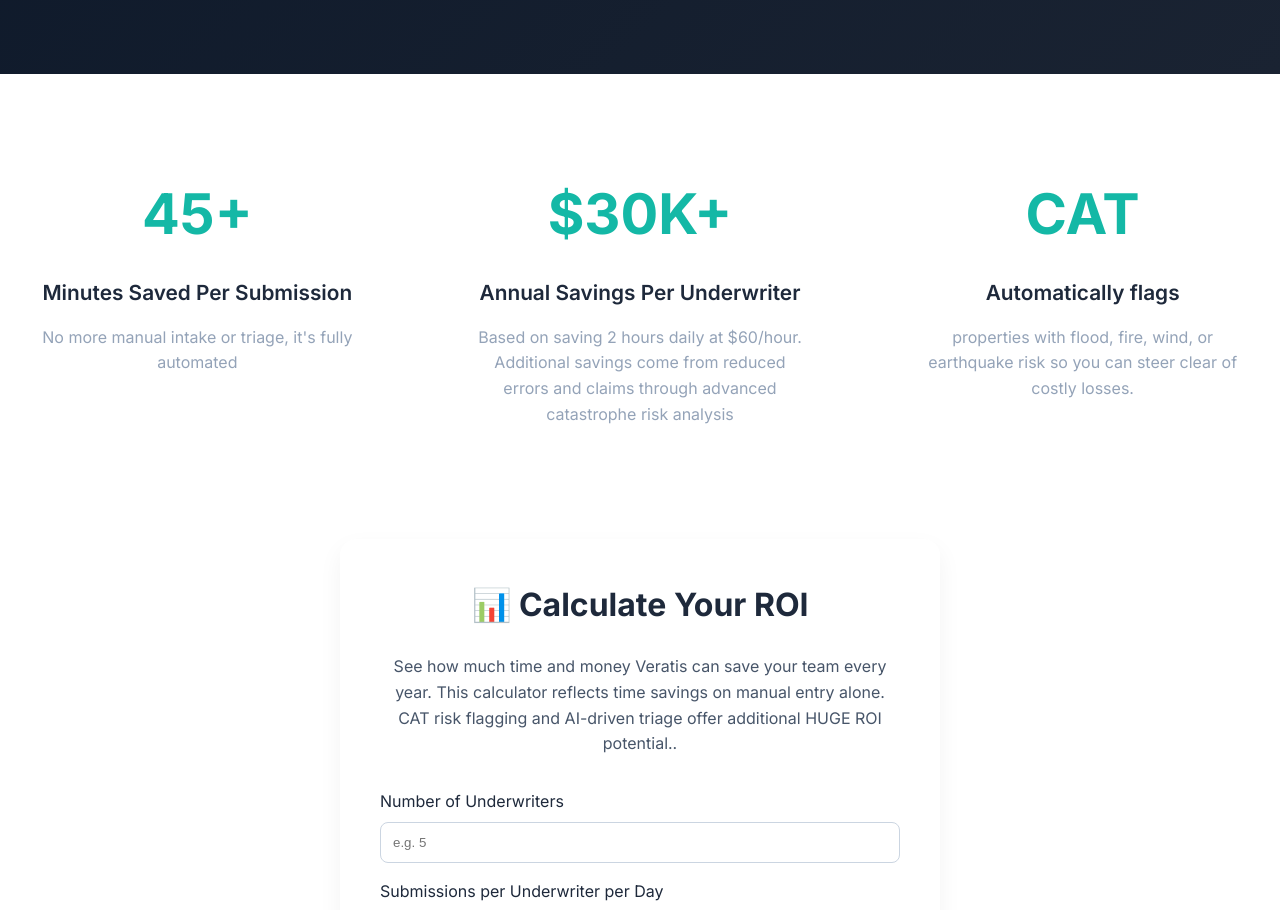
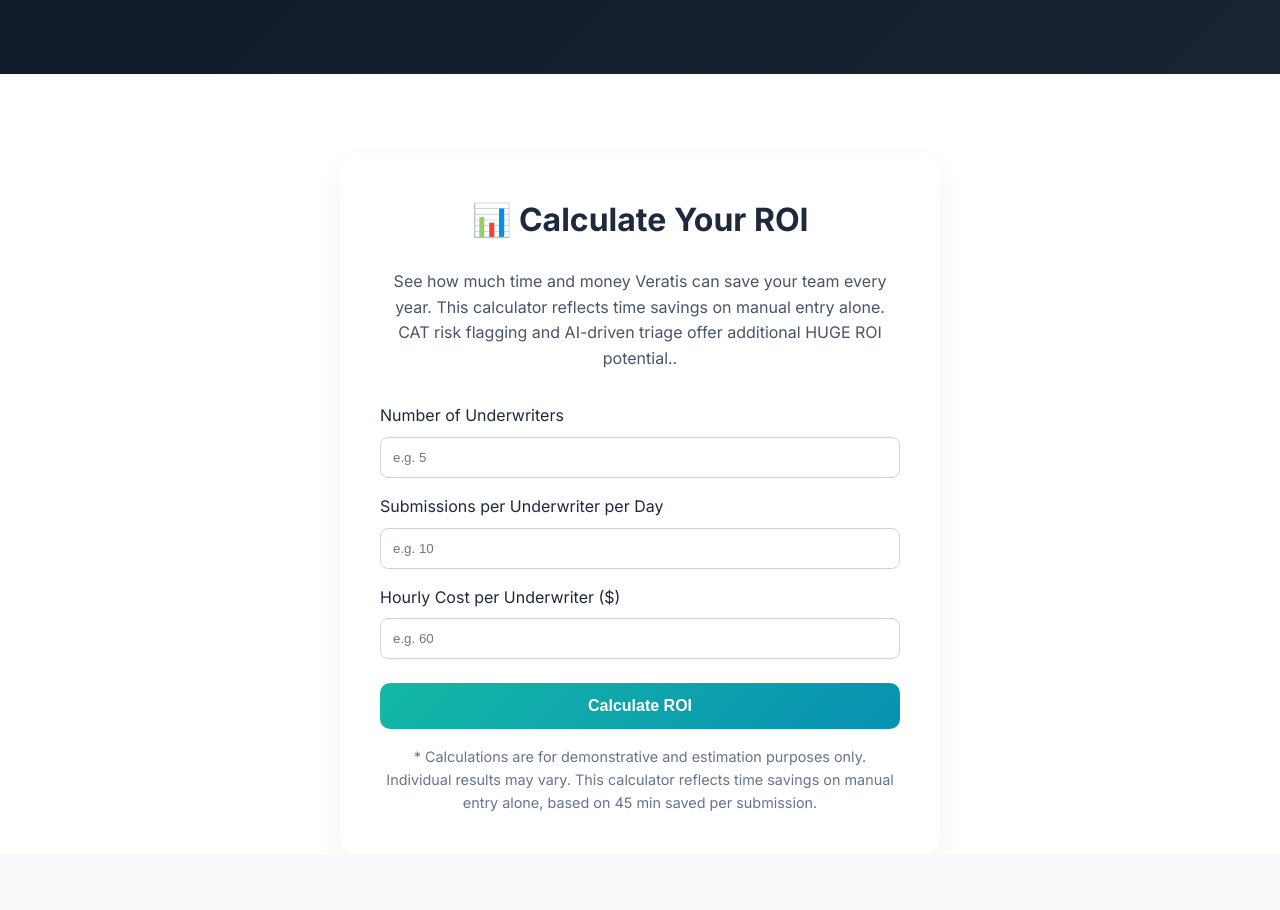
Before and after one commit to veratisinsruance/veratis-website, a plain HTML site: page index.html in a window 1280 px wide. Shown: the part 4460-5370 px from the top of the page. Drawn offline with Linux system fonts and the light colour scheme.

Commit message:
Update index.html

```diff
--- a/index.html
+++ b/index.html
@@ -1093,25 +1093,6 @@ padding: 2rem;
 </div>
 </section>
 
-          <!-- BENEFITS SECTION -->
-
-<div class="benefits-grid">
-  <div class="benefit-card">
-    <div class="benefit-stat">45+</div>
-    <div class="benefit-title">Minutes Saved Per Submission</div>
-    <div class="benefit-description">No more manual intake or triage, it's fully automated</div>
-  </div>
-  <div class="benefit-card">
-    <div class="benefit-stat">$30K+</div>
-    <div class="benefit-title">Annual Savings Per Underwriter</div>
-    <div class="benefit-description">Based on saving 2 hours daily at $60/hour. Additional savings come from reduced errors and claims through advanced catastrophe risk analysis</div>
-  </div>
-  <div class="benefit-card">
-    <div class="benefit-stat">CAT</div>
-    <div class="benefit-title">Automatically flags</div>
-    <div class="benefit-description">properties with flood, fire, wind, or earthquake risk so you can steer clear of costly losses.</div>
-  </div>
-</div>
 
 <!-- ROI Calculator Inserted Here -->
 
```
